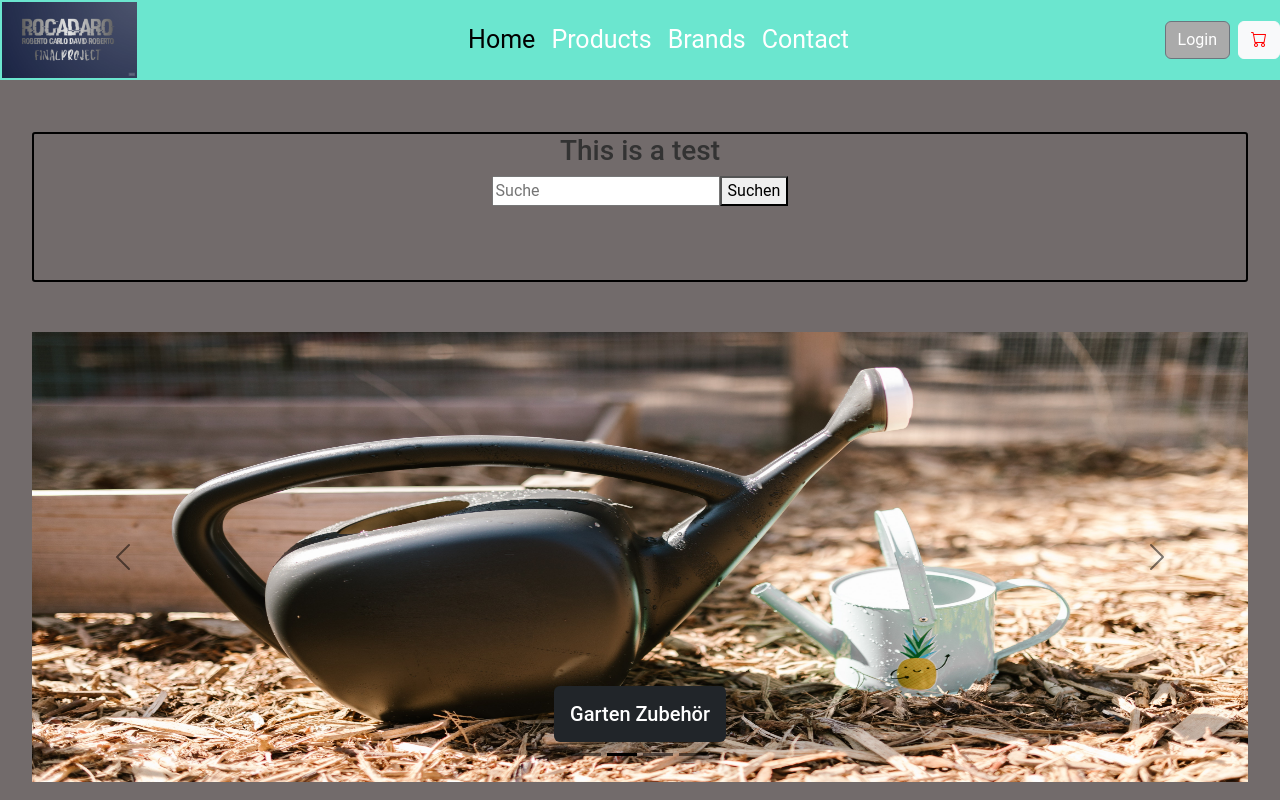
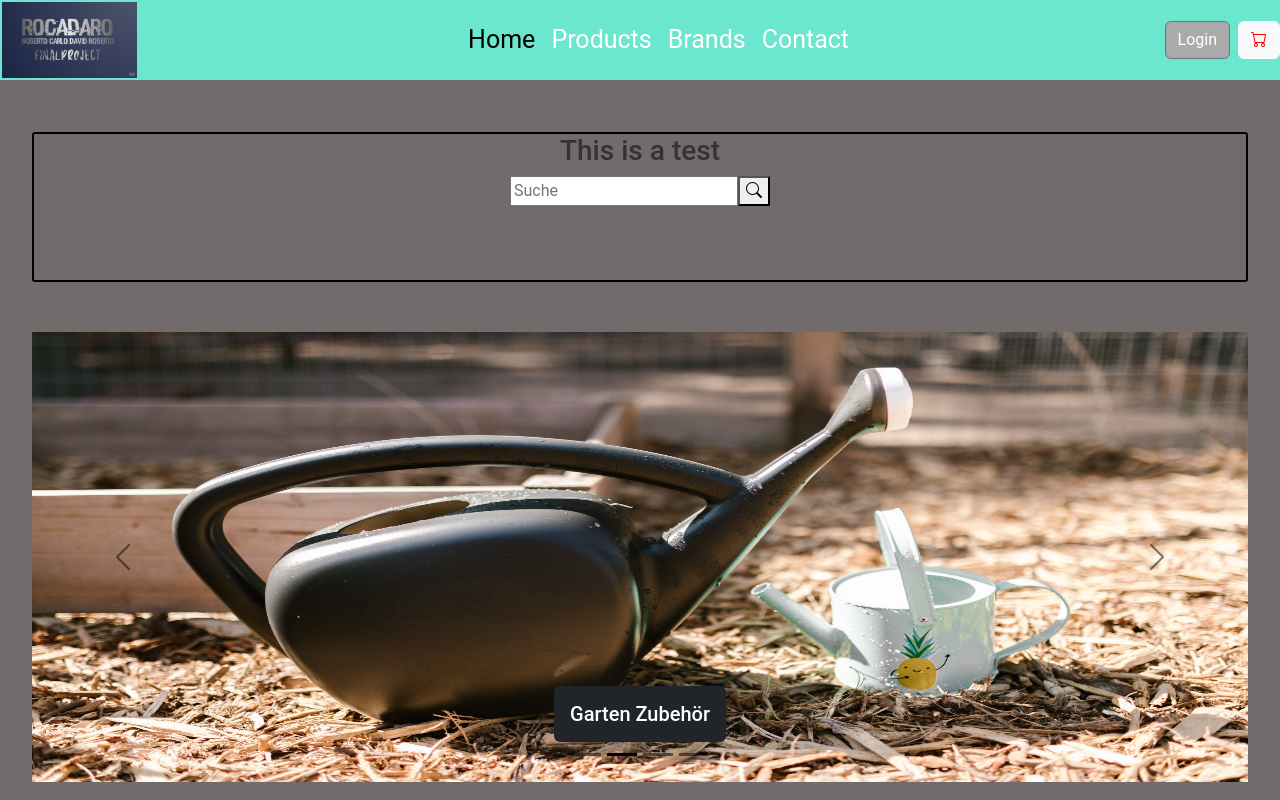
Before and after one commit to Giancarlo49/rocadaro-final-project, a React (Vite) app in the folder rocadaro/frontend/: page / in a window 1280 px wide. Shown: the top 800 px of the page. Built offline with nearby package versions, Linux system fonts and the light colour scheme; the HTML template or start-up script is replaced by a standard one.

Commit message:
Such Icon

```diff
--- a/rocadaro/frontend/src/pages/Home.jsx
+++ b/rocadaro/frontend/src/pages/Home.jsx
@@ -26,7 +26,7 @@
 import "./Home.css";
 // import GroupExample from "../components/cards/Cards.jsx";
 import DarkVariantExample from "../components/carousel/Carousel";
-
+import "bootstrap-icons/font/bootstrap-icons.css";
 
 // import DarkVariantExample from "./components/carousel/images/Carousel.jsx";
 
@@ -45,8 +45,6 @@
   return (
     <>
       <section className="page" id="home">
-
-
         {/* SEARCHBAR */}
         <div className="searchTest">
           <h3>This is a test</h3>
@@ -58,13 +56,11 @@
               onChange={handleChange}
             />
             <button className="search-button" onClick={handleSearch}>
-              Suchen
+              <i className="bi bi-search"></i>
             </button>
           </div>
         </div>
-        <DarkVariantExample/>
-
-
+        <DarkVariantExample />
       </section>
     </>
   );
```
